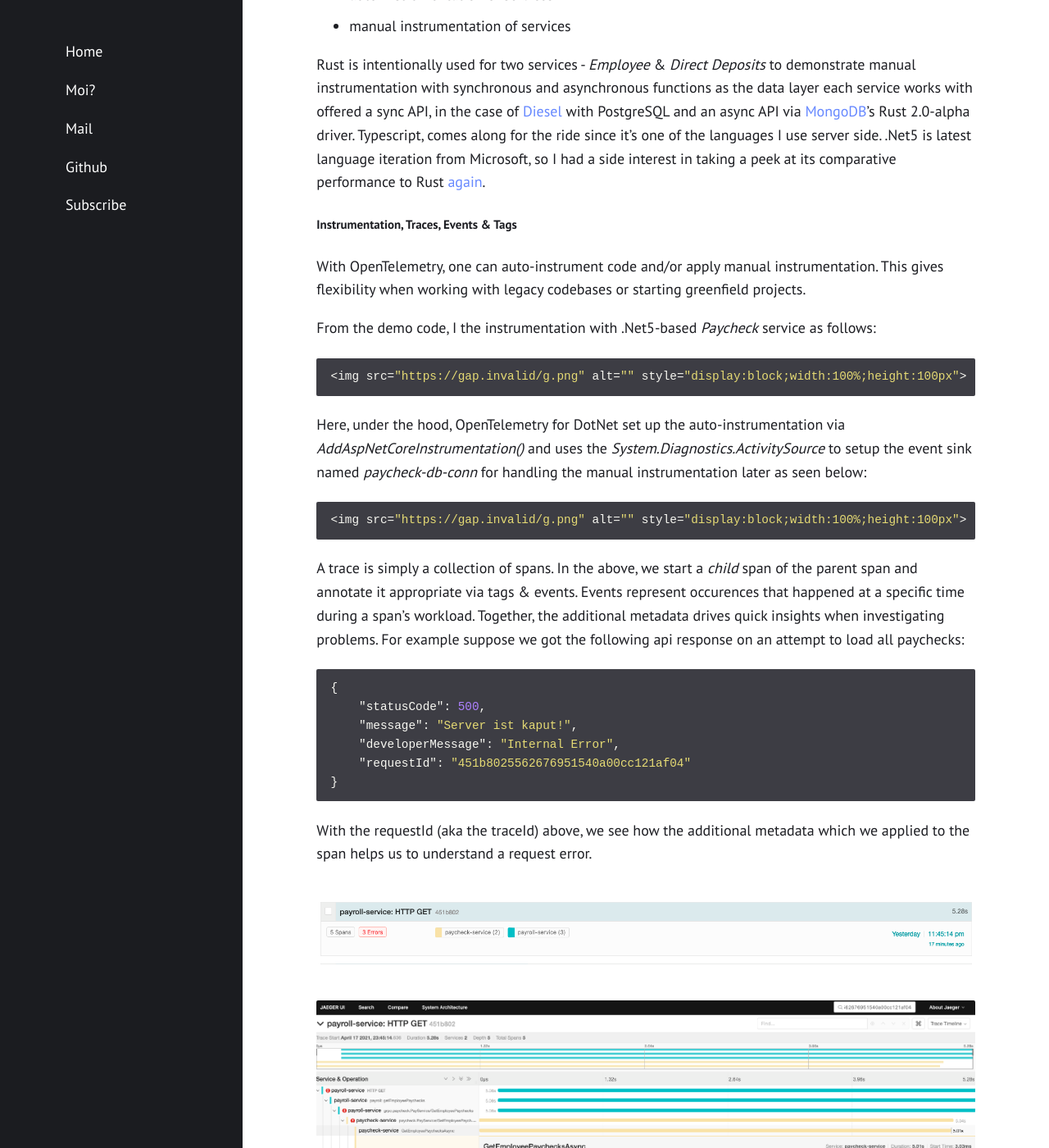
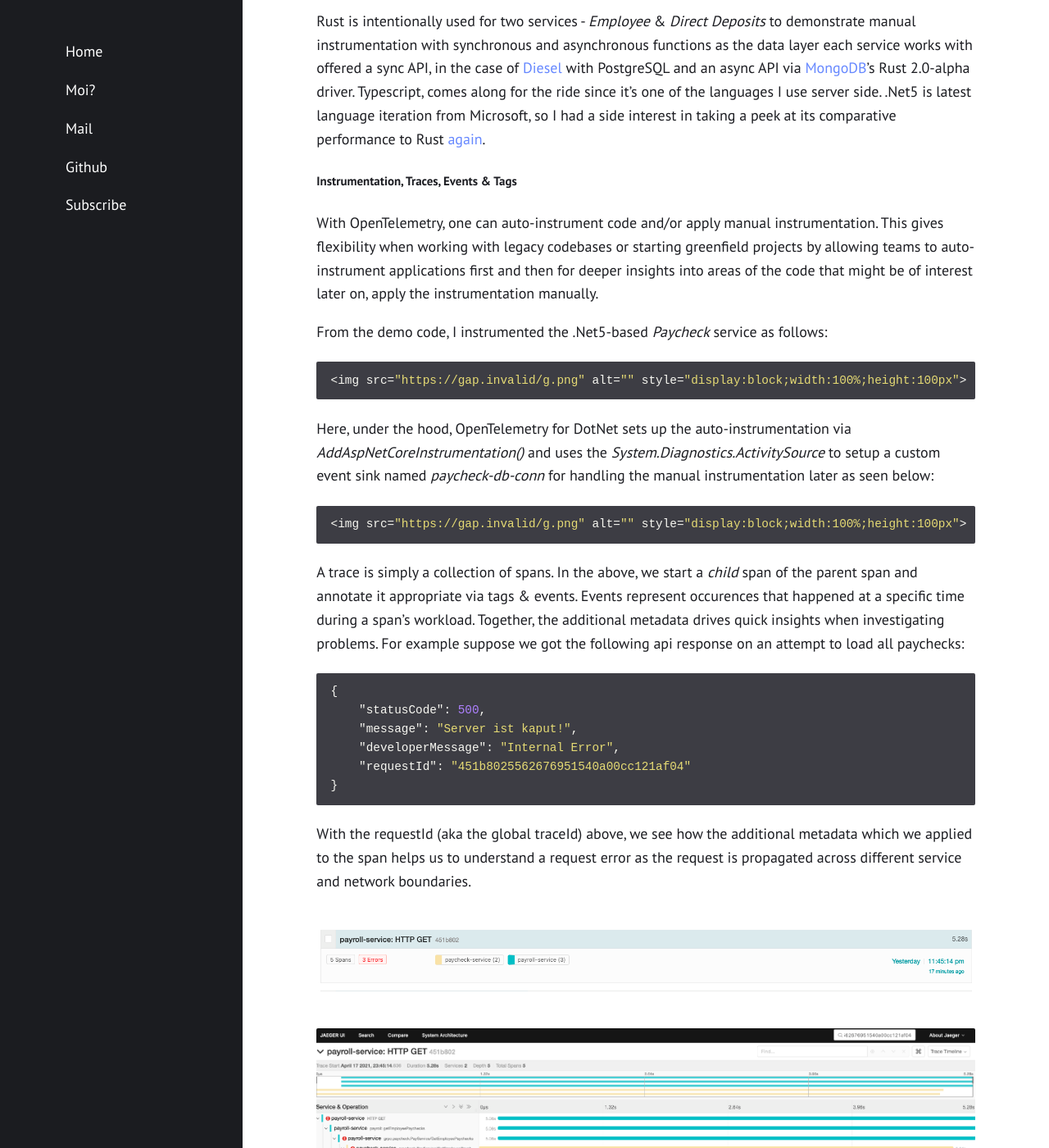
Before and after one commit to drexler/drexler.github.io, a Jekyll site: the page built from _posts/2021-04-06-opentelemetry.md, in a window 1280 px wide and 1400 px high, scrolled down 3227 px. Shown: the whole window at 82% size. Built offline with Jekyll 4.4.1, drawn with Linux system fonts in a browser that asks for light colours; some of the changed text lies outside the part shown.

Commit message:
fix: typos

```diff
--- a/_posts/2021-04-06-opentelemetry.md
+++ b/_posts/2021-04-06-opentelemetry.md
@@ -46,14 +45,14 @@
 Rust is intentionally used for two services - *Employee* & *Direct Deposits* to demonstrate manual instrumentation with synchronous and asynchronous functions as the data layer each service works with offered a sync API, in the case of [Diesel] with PostgreSQL and an async API via [MongoDB]'s Rust 2.0-alpha driver. Typescript, comes along for the ride since it's one of the languages I use server side. .Net5 is latest language iteration from Microsoft, so I had a side interest in taking a peek at its comparative performance to Rust [again].
 
 ##### Instrumentation, Traces, Events & Tags
-With OpenTelemetry, one can auto-instrument code and/or apply manual instrumentation. This gives flexibility when working with legacy codebases or starting greenfield projects.
+With OpenTelemetry, one can auto-instrument code and/or apply manual instrumentation. This gives flexibility when working with legacy codebases or starting greenfield projects by allowing teams to auto-instrument applications first and then for deeper insights into areas of the code that might be of interest later on, apply the instrumentation manually.
 
-From the demo code, I the instrumentation with .Net5-based *Paycheck* service as follows:
+From the demo code, I instrumented the .Net5-based *Paycheck* service as follows:
 {% highlight csharp %}
 {% github_sample /drexler/opentelemetry-demo-tracing/blob/main/services/paycheck/src/DependencyInjection.cs 67 83 %}
 {% endhighlight %}
 
-Here, under the hood, OpenTelemetry for DotNet set up the auto-instrumentation via *AddAspNetCoreInstrumentation()* and uses the *System.Diagnostics.ActivitySource* to setup the event sink named *paycheck-db-conn* for handling the manual instrumentation later as seen below:
+Here, under the hood, OpenTelemetry for DotNet sets up the auto-instrumentation via *AddAspNetCoreInstrumentation()* and uses the *System.Diagnostics.ActivitySource* to setup a custom event sink named *paycheck-db-conn* for handling the manual instrumentation later as seen below:
 
 {% highlight csharp %}
 {% github_sample /drexler/opentelemetry-demo-tracing/blob/main/services/paycheck/src/Repositories/PayRepository.cs 12 43 %}
@@ -70,7 +69,7 @@
 }
 {% endhighlight %}
 
- With the requestId (aka the traceId) above, we see how the additional metadata which we applied to the span helps us to understand a request error.
+ With the requestId (aka the global traceId) above, we see how the additional metadata which we applied to the span helps us to understand a request error as the request is propagated across different service and network boundaries.
 
  ![Trace Overview](/assets/imgs/trace-error.png)
 
@@ -78,14 +77,14 @@
 
  In this case, a database connectivity problem!
 
- We see this same pattern applied to both the Rust-based services: *Employee* & *Direct Deposit*
+ We apply a similar pattern to both Rust-based services: *Employee* & *Direct Deposit*. Below, we pull the propagated trace context and use it to further build child spans around database calls.
 {% highlight rust %}
-{% github_sample /drexler/opentelemetry-demo-tracing/blob/main/services/employee/src/database.rs 23 48 %}
+{% github_sample /drexler/opentelemetry-demo-tracing/blob/main/services/employee/src/service.rs 33 55 %}
 {% endhighlight %}
 
-and the *Payroll* service:
+Similarly, for the *Payroll* service:
 {% highlight typescript %}
-{% github_sample /drexler/opentelemetry-demo-tracing/blob/main/services/payroll/src/routes/employees.ts 89 111 %}
+{% github_sample /drexler/opentelemetry-demo-tracing/blob/main/services/payroll/src/routes/employees.ts 97 119 %}
 {% endhighlight %}
 
 
```
Also changed, not shown: other parts of _posts/2021-04-06-opentelemetry.md (+1 -2 lines).
